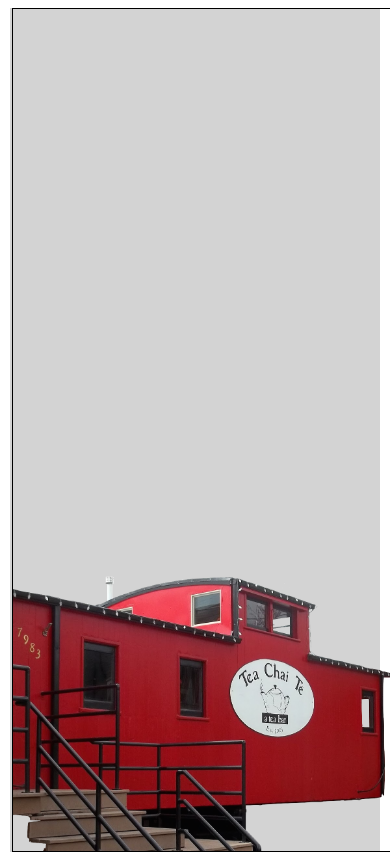
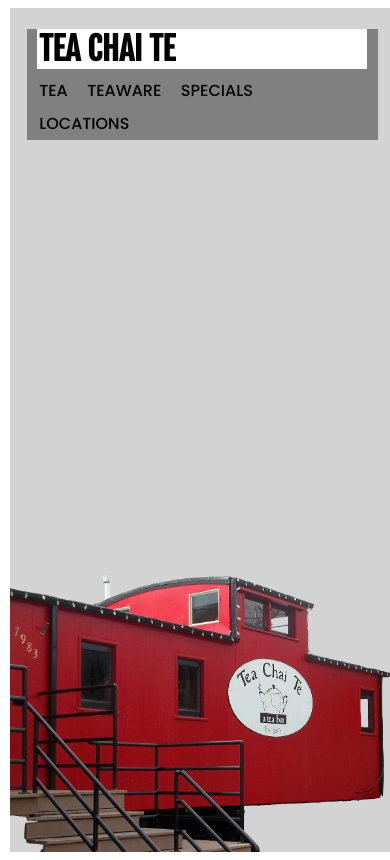
Before and after one commit to CCulkins/CSS-IP-Week2, a plain HTML site: page index.html in a window 390 px wide. Drawn offline with Linux system fonts and the light colour scheme.

Commit message:
add fonts and header

```diff
--- a/index.html
+++ b/index.html
@@ -8,8 +8,16 @@
   <body>
     <div class="wrap">
 
-      <header class="cf">
-
+      <header id="header" class="cf">
+        <div id="siteTitle">
+          <h1>TEA CHAI TE</h1>
+        </div>
+        <div id="siteNav">
+          <p>TEA</p>
+          <p>TEAWARE</p>
+          <p>SPECIALS</p>
+          <p>LOCATIONS</p>
+        </div>
       </header>
 
       <section id="main" class="cf">
--- a/styles.css
+++ b/styles.css
@@ -1,3 +1,13 @@
+@import url(https://fonts.googleapis.com/css?family=Fjalla+One|Poppins:300,700,500);
+
+
+#header {
+
+}
+
+h1 {
+  font-family: "Fjalla One";
+}
 
 *:not(body):not(html) {
   box-sizing: border-box;
@@ -16,38 +26,63 @@
 
 
 @media only screen and (max-width: 400px) {
-header {
-  border: 1px solid black;
+.wrap {
   width: 100vw;
   height: 100vh;
+  padding-left: 4vw;
+  padding-top: 2vh;
   background-image: url(img/teachaite4.png);
   background-size:contain;
   background-repeat: no-repeat;
   background-position: bottom;
 }
 
+header {
+  width: 90vw;
+  text-align: left;
+  padding-left: 2vw;
+  background-color: grey;
+}
+
+#siteNav p {
+  font-family: "Poppins";
+  font-weight: 500;
+  font-size: 1em;
+  float: left;
+  padding-right: 4vw;
+}
+
+#siteNav p:hover {
+  color: darkred;
+}
+
+#siteTitle {
+  background-color: white;
+  margin-right: 3vw;
+
+}
 
 }
 
 @media only screen and (min-width: 401px) and (max-width: 1000px) {
-  header {
+  .wrap {
     border: 1px solid black;
     width: 100vw;
     height: 100vh;
     background-image: url(img/teachaite4.png);
-    background-size:contain;
+    background-size: contain;
     background-repeat: no-repeat;
     background-position: bottom left;
   }
 }
 
 @media only screen and (min-width: 1001px) {
-  header {
+  .wrap {
     border: 1px solid black;
     width: 100vw;
     height: 100vh;
     background-image: url(img/teachaite4.png);
-    background-size:contain;
+    background-size: contain;
     background-repeat: no-repeat;
     background-position: bottom left;
   }
```
Also changed, not shown: 2 other files.
